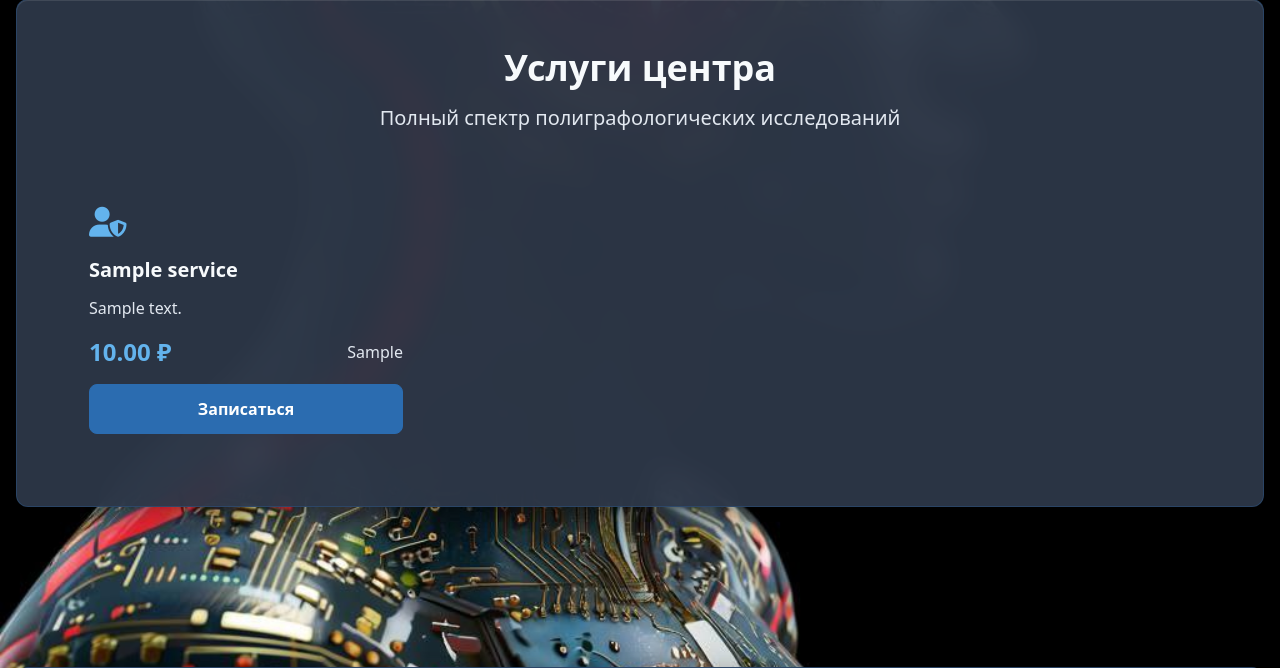
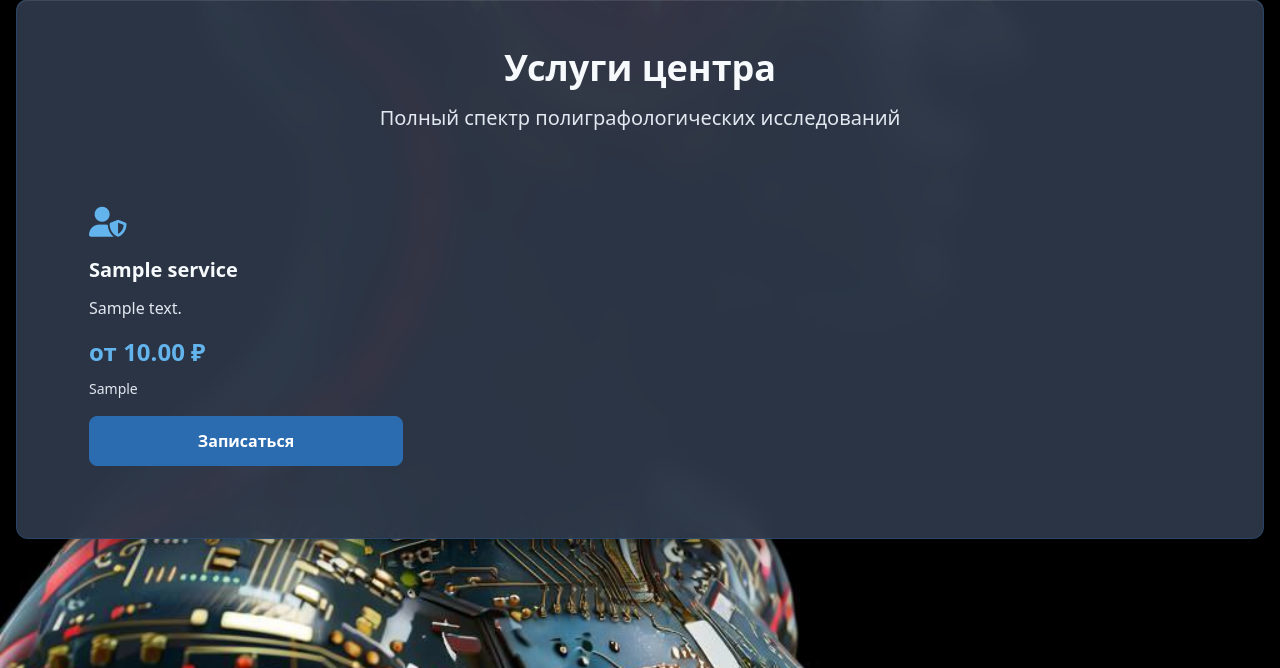
Before and after one commit to alexfedorov81-cloud/cbsi, a Django app: page / in a window 1280 px wide. Shown: the part 1838-2506 px from the top of the page. Run offline with Django 5.2, Linux system fonts and the light colour scheme; tables that the repository leaves empty hold one stand-in row (values such as "Sample post").

Commit message:
feat: add negotiable pricing for 'выезд' services - display 'договорная' instead of price

```diff
--- a/templates/core/home.html
+++ b/templates/core/home.html
@@ -137,6 +137,10 @@
                                 <i class="fas fa-id-card"></i>
                             {% elif service.image == 'lock' %}
                                 <i class="fas fa-lock"></i>
+                            {% elif service.image == 'car' %}
+                                <i class="fas fa-car"></i>
+                            {% elif service.image == 'map-marker-alt' %}
+                                <i class="fas fa-map-marker-alt"></i>
                             {% else %}
                                 <i class="fas fa-user-shield"></i>
                             {% endif %}
@@ -145,18 +149,27 @@
                         <h3 class="text-xl font-bold text-light mb-3" itemprop="name">{{ service.title }}</h3>
                         <p class="text-light-secondary mb-4" itemprop="description">{{ service.description }}</p>
 
-                        <div class="flex justify-between items-center mt-4">
+                        <!-- Цена с отступом снизу -->
+                        <div class="mb-2">
                             <div itemprop="offers" itemscope itemtype="https://schema.org/Offer" style="display: none;">
                                 <meta itemprop="price" content="{{ service.price }}">
                                 <meta itemprop="priceCurrency" content="RUB">
                             </div>
 
-                            <span class="text-2xl font-bold text-accent">{{ service.price }} ₽</span>
-                            <span class="text-light-secondary">{{ service.duration }}</span>
+                            {% if "выезд" in service.title|lower or "командир" in service.title|lower or service.price == 0 or service.price == None %}
+                                <span class="text-2xl font-bold text-accent">договорная</span>
+                            {% else %}
+                                <span class="text-2xl font-bold text-accent">от {{ service.price }} ₽</span>
+                            {% endif %}
+                        </div>
+
+                        <!-- Продолжительность с отступом сверху -->
+                        <div class="mt-2 mb-4">
+                            <span class="text-light-secondary text-sm">{{ service.duration }}</span>
                         </div>
 
                         <button onclick="focusOnCallbackForm({{ service.id }})"
-                                class="w-full mt-4 btn btn-primary py-3"
+                                class="w-full btn btn-primary py-3"
                                 aria-label="Записаться на услугу {{ service.title }}">
                             Записаться
                         </button>
```
